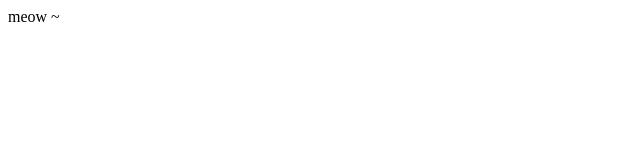
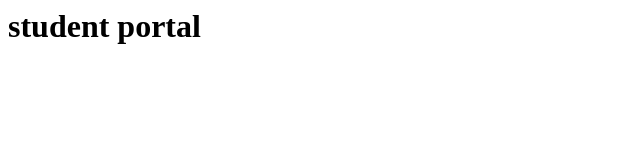
Before and after one commit to omkumarmaurya99-source/help-me-for-assign, a plain HTML site: page index.html in a window 1280 px wide. Shown: the whole page, without its empty margins (0-640 px from the left). Drawn offline with Linux system fonts and the light colour scheme.

Commit message:
initial version of student portal

```diff
--- a/index.html
+++ b/index.html
@@ -1,2 +1 @@
-meow
-~
+<h1>student portal </h1>
--- /dev/null
+++ b/style.css
@@ -0,0 +1 @@
+body {font-family: sans-seriff; }
```
